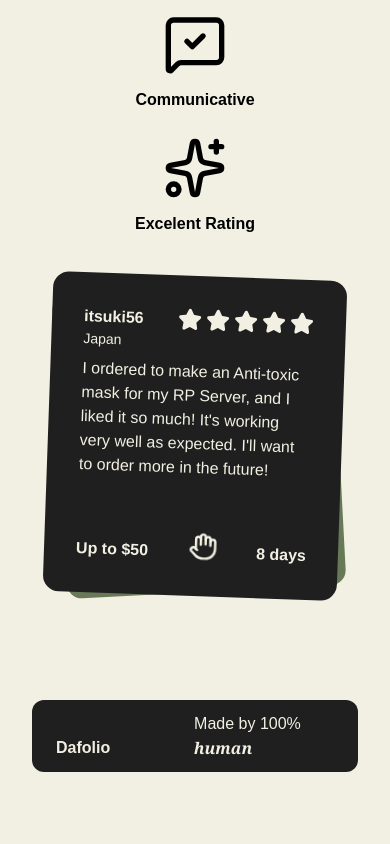
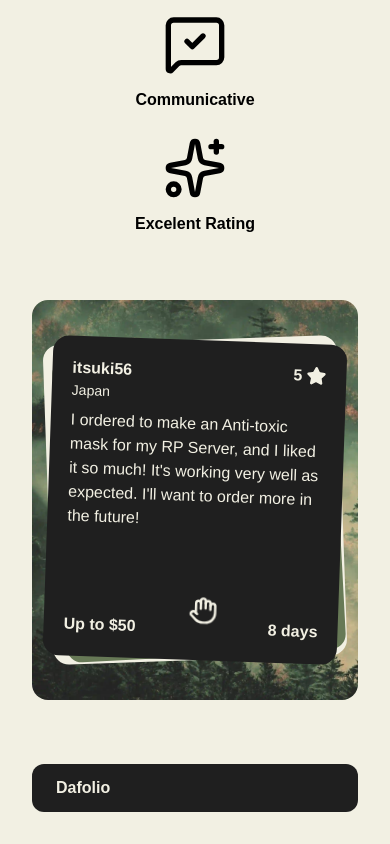
Before and after one commit to abcdavk/dafolio-26, a React (Vite) app: page / in a window 390 px wide. Shown: the part 934-1778 px from the top of the page. Before the commit the page ends 1738 px from the top, so only its background shows below. Built offline with nearby package versions, Linux system fonts and the light colour scheme; a web font is replaced by a local one.

Commit message:
feat: optimize mobile

```diff
--- a/src/components/Footer.tsx
+++ b/src/components/Footer.tsx
@@ -10,9 +10,11 @@ export default function Footer() {
         <p className="transition-transform -translate-y-12 group-hover:translate-y-3 flex gap-2">Back to top <ArrowUp className="animate-bounce" /></p>
         <p className="transition-transform -translate-y-3 group-hover:translate-y-12">Dafolio</p>
       </div>
-      <div className="flex gap-3">
-        <p className="translate-x-9 group-hover:translate-x-0 transition-transform">Made by 100% <span className="font-serif italic font-bold">human</span></p>
-        <Heart className="transition-transform scale-0 group-hover:scale-100 fill-paper" />
+      <div className="hidden sm:block">
+        <div className="flex gap-3">
+          <p className="translate-x-9 group-hover:translate-x-0 transition-transform">Made by 100% <span className="font-serif italic font-bold">human</span></p>
+          <Heart className="transition-transform scale-0 group-hover:scale-100 fill-paper" />
+        </div>
       </div>
     </footer>
   )
--- a/src/components/ReviewCard.tsx
+++ b/src/components/ReviewCard.tsx
@@ -110,7 +110,7 @@ export default function ReviewCard() {
   }
 
   return (
-    <section className="flex flex-col items-center sm:mt-16 px-4 py-10 text-paper rounded-2xl sm:bg-[url('./assets/background.webp')] bg-cover">
+    <section className="flex flex-col items-center mt-16 px-4 py-10 text-paper rounded-2xl bg-[url('./assets/background.webp')] bg-cover">
       <div className="relative w-full md:max-w-120 min-h-80">
         <div className="absolute inset-0 bg-paper dark:slate rounded-2xl -rotate-2" />
         <div
@@ -132,7 +132,7 @@ export default function ReviewCard() {
 
           <div
             className={`
-              absolute inset-0 p-8 flex flex-col bg-paper-reverse rounded-2xl
+              absolute inset-0 p-5 sm:p-8 flex flex-col bg-paper-reverse rounded-2xl
               transition-all duration-400 ease-in-out group hover:scale-101
               ${
                 isAnimating
@@ -152,12 +152,13 @@ export default function ReviewCard() {
                 </p>
               </div>
 
-              <div className="flex gap-1">
-                <Star className="fill-paper" />
-                <Star className="fill-paper" />
-                <Star className="fill-paper" />
-                <Star className="fill-paper" />
-                <Star className="fill-paper" />
+              <div className="flex gap-1 h-fit items-center">
+                <span className="sm:hidden font-bold">5</span>
+                <Star className="fill-paper w-5 h-5" />
+                <Star className="fill-paper w-5 h-5 hidden sm:block" />
+                <Star className="fill-paper w-5 h-5 hidden sm:block" />
+                <Star className="fill-paper w-5 h-5 hidden sm:block" />
+                <Star className="fill-paper w-5 h-5 hidden sm:block" />
               </div>
             </div>
 
```
